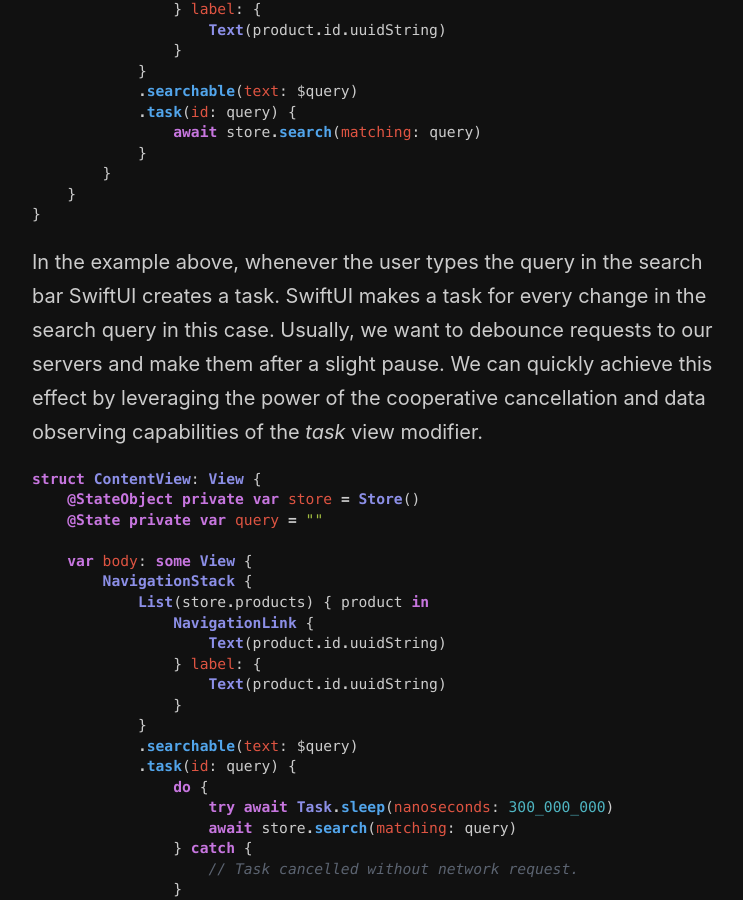
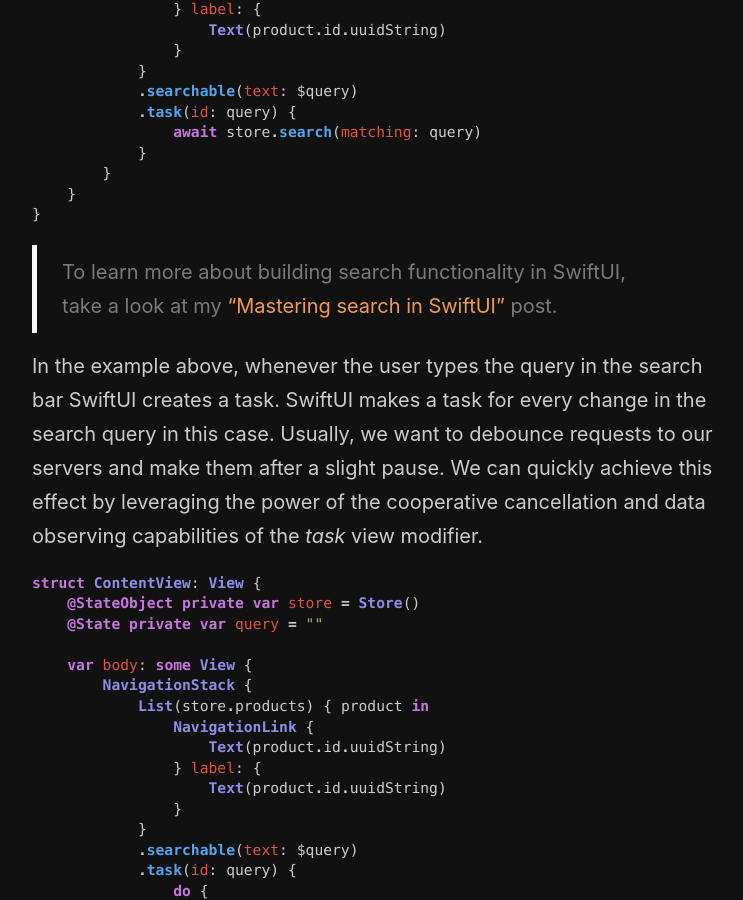
Before and after one commit to mecid/mecid.github.io, a Jekyll site: the page built from _posts/2022-06-28-the-power-of-task-view-modifier-in-swiftui.md, in a window 1280 px wide and 900 px high, scrolled down 2376 px. Shown: the whole window, without its empty margins (258-1001 px from the left). Built offline with Jekyll 4.4.1, drawn with Linux system fonts in a browser that asks for light colours; some of the changed text lies outside the part shown.

Commit message:
reference posts added to task post

````diff
--- a/_posts/2022-06-28-the-power-of-task-view-modifier-in-swiftui.md
+++ b/_posts/2022-06-28-the-power-of-task-view-modifier-in-swiftui.md
@@ -101,6 +101,8 @@
 }
 ```
 
+> To learn more about building search functionality in SwiftUI, take a look at my ["Mastering search in SwiftUI"](/2021/06/23/mastering-search-in-swiftui/) post.
+
 In the example above, whenever the user types the query in the search bar SwiftUI creates a task. SwiftUI makes a task for every change in the search query in this case. Usually, we want to debounce requests to our servers and make them after a slight pause. We can quickly achieve this effect by leveraging the power of the cooperative cancellation and data observing capabilities of the *task* view modifier.
 
 ```swift
@@ -185,6 +187,8 @@
 
 Debouncing via *task* view modifier becomes very handy in my projects. That's why I created a small wrapper around the *task* view modifier, allowing us to debounce tasks without this boilerplate.
 
+> To learn more about building custom view modifiers, take a look at my ["ViewModifiers in SwiftUI"](/2019/08/07/viewmodifiers-in-swiftui/) post.
+
 ```swift
 struct ContentView: View {
     @StateObject private var store = Store()
````
